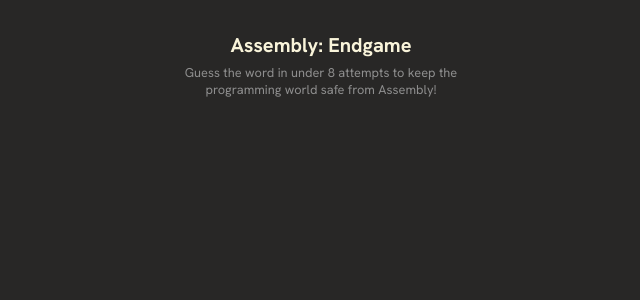
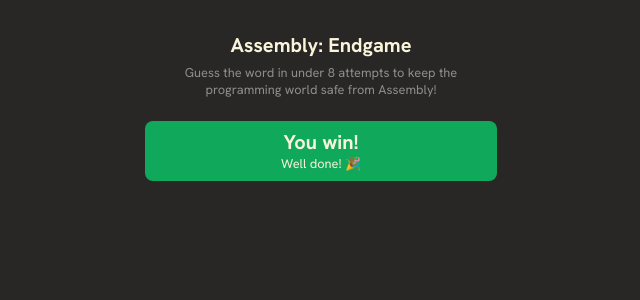
Before and after one commit to dcendry1711/asmbl, a React (Vite) app in the folder asmb/: page / in a window 1280 px wide. Shown: the top 300 px of the page, without its empty margins (319-959 px from the left). Built offline with nearby package versions, Linux system fonts and the light colour scheme.

Commit message:
game status section

```diff
--- a/asmb/src/App.jsx
+++ b/asmb/src/App.jsx
@@ -5,6 +5,12 @@ function App() {
   return (
     <main>
       <Header />
+
+      <section className="game-status">
+        <h2>You win!</h2>
+        <p>Well done! 🎉</p>
+      </section>
+
     </main>
   )
 }
@@ -16,7 +22,7 @@ Przegląd projektu:
 
 A. Layout
   1. utworzenie nagłowka zgodnego z projektem na FIGMA (ZROBIONE)
-  2. Utworzenie sekcji ze statusem gry
+  2. Utworzenie sekcji ze statusem gry (na ten moment dane dot. statusu gry będą wprowadzone na sztywno) (ZROBIONE)
   3. Utworzenie sekcji z językami programowania
   4. Utowrzenie sekcji z hasłem do odgadnięcia
   5. Utworzenie klawiatury do podawania liter
--- a/asmb/src/index.css
+++ b/asmb/src/index.css
@@ -34,3 +34,26 @@ header > p {
     color: #8E8E8E;
     margin: .5em 2em;
 }
+
+/*game-status section */
+
+.game-status {
+    display: flex;
+    flex-direction: column;
+    justify-content: center;
+    align-items: center;
+    margin: 1em 0;
+    width: 352px;
+    height: 60px;
+    background: #10A95B;
+    border-radius: 8px;
+    color: #F9F4DA;
+}
+
+.game-status > h2 {
+    font-size: 1.25rem;
+}
+
+.game-status > p {
+    font-size: .8rem;
+}
```
